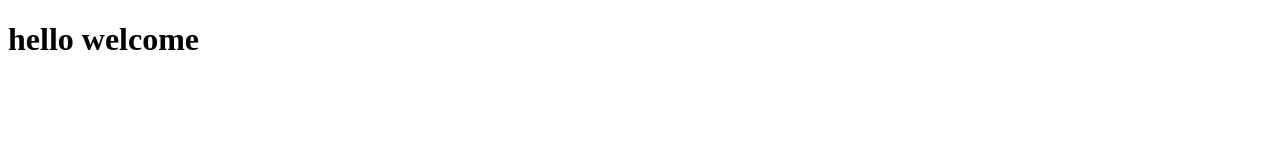
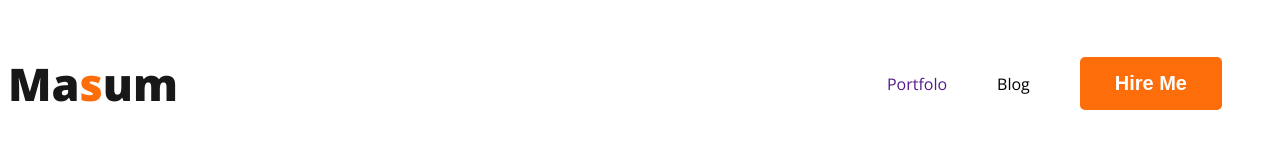
Before and after one commit to mahmudhasanmasum/my-portfolio, a plain HTML site: page index.html in a window 1280 px wide. Drawn offline with nearby package versions, Linux system fonts and the light colour scheme.

Commit message:
portfolio nav

```diff
--- a/index.html
+++ b/index.html
@@ -4,8 +4,27 @@
     <meta charset="UTF-8">
     <meta name="viewport" content="width=, initial-scale=1.0">
     <title>My Portfolio</title>
+    <link rel="stylesheet" href="/style/portfolio.css">
+    <link rel="preconnect" href="https://fonts.googleapis.com">
+<link rel="preconnect" href="https://fonts.gstatic.com" crossorigin>
+<link href="https://fonts.googleapis.com/css2?family=Open+Sans:ital,wght@0,300;0,400;0,500;0,600;0,700;0,800;1,300;1,400;1,500;1,600;1,700;1,800&display=swap" rel="stylesheet">
 </head>
 <body>
-    <h1>hello welcome </h1>
+    <header>
+        <nav>
+            <h3 class="nav-title">Ma<span class="praymari-text">s</span>um</h3>
+            <ul>
+                <li><a href="">Portfolo</a></li>
+                <li>Blog</li>
+                <li><Button class="btn-praymari">Hire Me</Button></li>
+            </ul>
+        </nav>
+    </header>
+    <main>
+
+    </main>
+    <footer>
+
+    </footer>
 </body>
 </html>
--- /dev/null
+++ b/style/portfolio.css
@@ -0,0 +1,48 @@
+
+/* start style */
+body{
+    font-family: 'Open Sans', sans-serif;
+
+}
+
+.praymari-text{
+    color: #FD6E0A;
+}
+.btn-praymari{
+    border-radius: 5px;
+    background: #FD6E0A;
+    border: 0px;
+    color: white;
+    font-size: 20px;
+    font-weight: 700;
+    padding: 15px 35px;
+
+}
+
+/* nav releted style */
+nav{
+    display: flex;justify-content: space-between;
+    align-items: center;
+
+}
+
+
+.nav-title{
+    color: #181818;
+    font-size: 45px;
+    font-weight: 800;
+}
+
+nav > ul{
+    display: flex;
+    align-items: center;
+}
+nav li {
+list-style: none;
+margin-right: 50px;
+
+}
+nav a{
+    text-decoration: none;
+    color: #4747417;
+}
```
